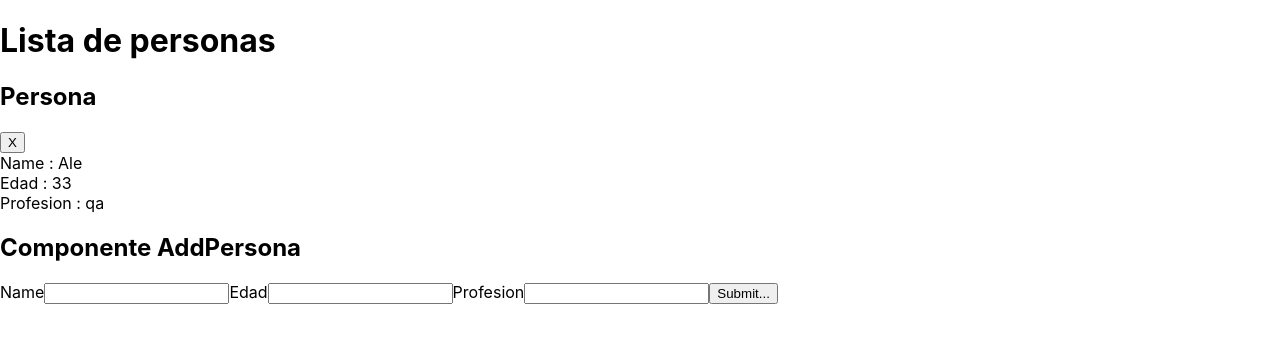
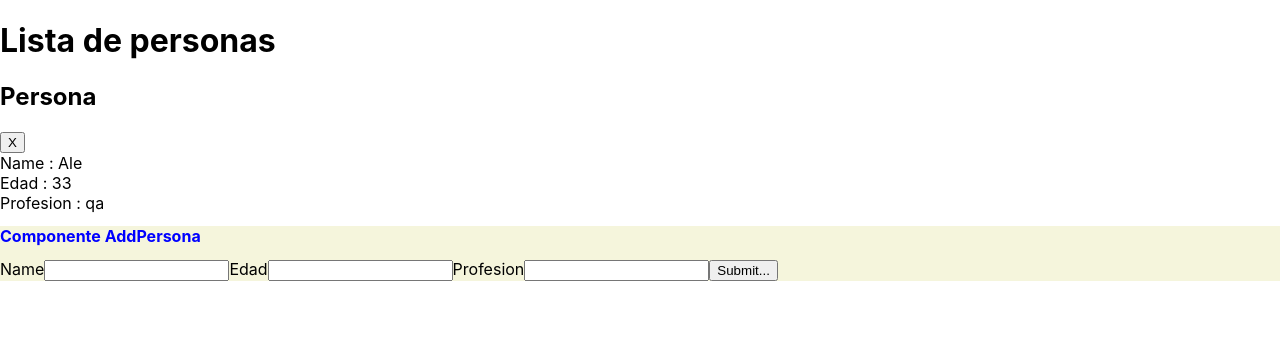
Before and after one commit to colombinis/reactjs-cra-1, a React (Create React App) app: page / in a window 1280 px wide. Shown: the top 342 px of the page. Built offline with nearby package versions, Linux system fonts and the light colour scheme.

Commit message:
Agrega metodos componentDidMount y componentDidUpdate

```diff
--- a/src/App.js
+++ b/src/App.js
@@ -10,6 +10,15 @@ class App extends Component {
       {id:2, name:"Ale", edad:"33", profesion:"qa"},
       {id:3, name:"Colo", edad:"22", profesion:"dev"}
     ]
+  }
+
+  componentDidMount = () =>{
+    console.log('componentDidMount');
+  }
+
+  componentDidUpdate =(prevProps, prevState)=>{
+    console.log('componentDidUpdate');
+    console.log(prevProps, prevState);
   }
 
   addPersona = (persona) =>{
--- /dev/null
+++ b/src/components/AddPersona.css
@@ -0,0 +1,8 @@
+.AddPersona{
+    background-color: beige;
+}
+
+.AddPersona h2{
+    font-size: 16px;
+    color:blue;
+}
--- a/src/components/AddPersona.js
+++ b/src/components/AddPersona.js
@@ -1,5 +1,5 @@
 import React, { Component } from 'react';
-
+import './AddPersona.css';
 
 class AddPersona extends Component {
     state={
--- a/src/components/Personas.js
+++ b/src/components/Personas.js
@@ -21,7 +21,7 @@ const Personas= (props) => {
       <div className="personas-list">
         {
            personas.map( p => {
-            return p.profesion == "qa" ? (
+            return p.profesion === "qa" ? (
               <div key={p.id} className="Personas">
                 <h2>Persona</h2>
                 <button onClick={() => {deletePersona(p.id)} }> X </button>
```
